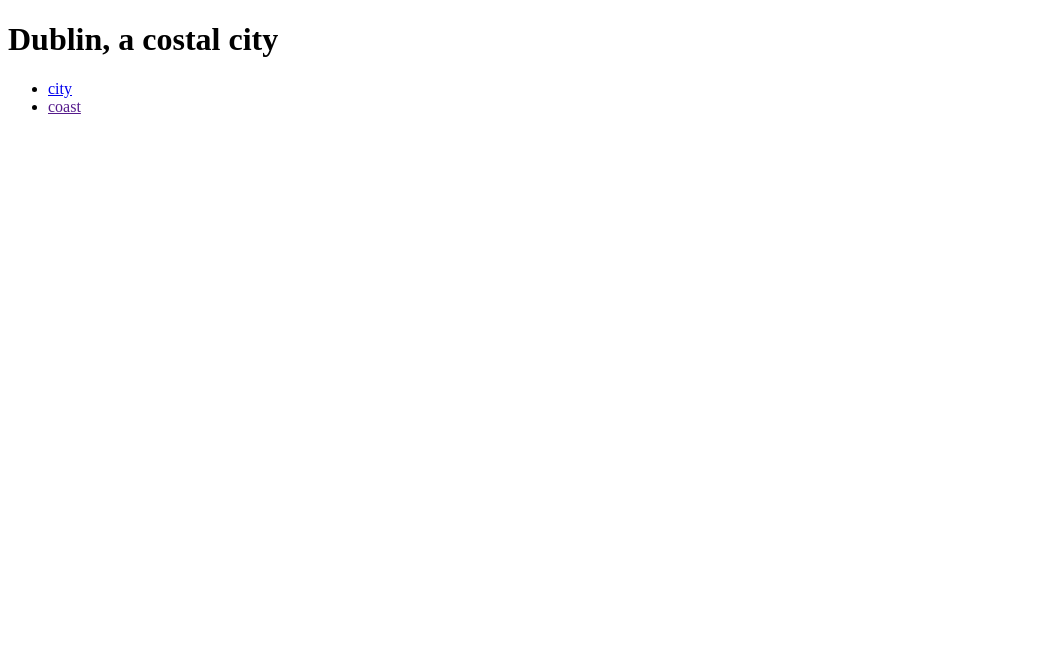
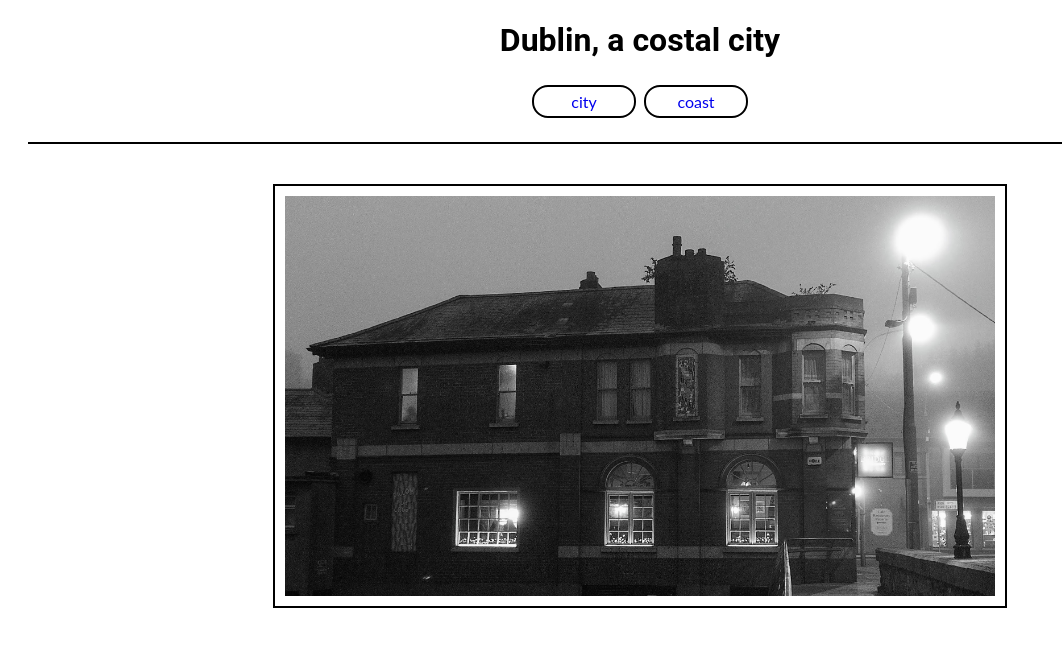
Before and after one commit to DomGambarini/first-project, a plain HTML site: page index.html in a window 1280 px wide. Shown: the whole page, without its empty margins (0-1062 px from the left). Drawn offline with Linux system fonts and the light colour scheme.

Commit message:
feat: add images to the webpages

```diff
--- a/index.html
+++ b/index.html
@@ -4,6 +4,7 @@
     <meta charset="UTF-8">
     <meta http-equiv="X-UA-Compatible" content="IE=edge">
     <meta name="viewport" content="width=device-width, initial-scale=1.0">
+    <link rel="stylesheet" href="assets/css/style.css">
     <title>Dublin</title>
 </head>
 <body>
@@ -14,10 +15,15 @@
                 <a href="index.html">city</a>
             </li>
             <li>
-                <a href="">coast</a>
+                <a href="coast.html">coast</a>
             </li>
         </ul>
     </nav>
+    <section>
+        <figure>
+            <img src="assets/images/city.jpg" alt="an image of urban Dublin">
+        </figure>
+    </section>
 
 </body>
 </html>
```
Also changed, not shown: coast.html (+6 -1 lines), assets/images/beach.jpg (added), assets/images/city.jpg (added).
